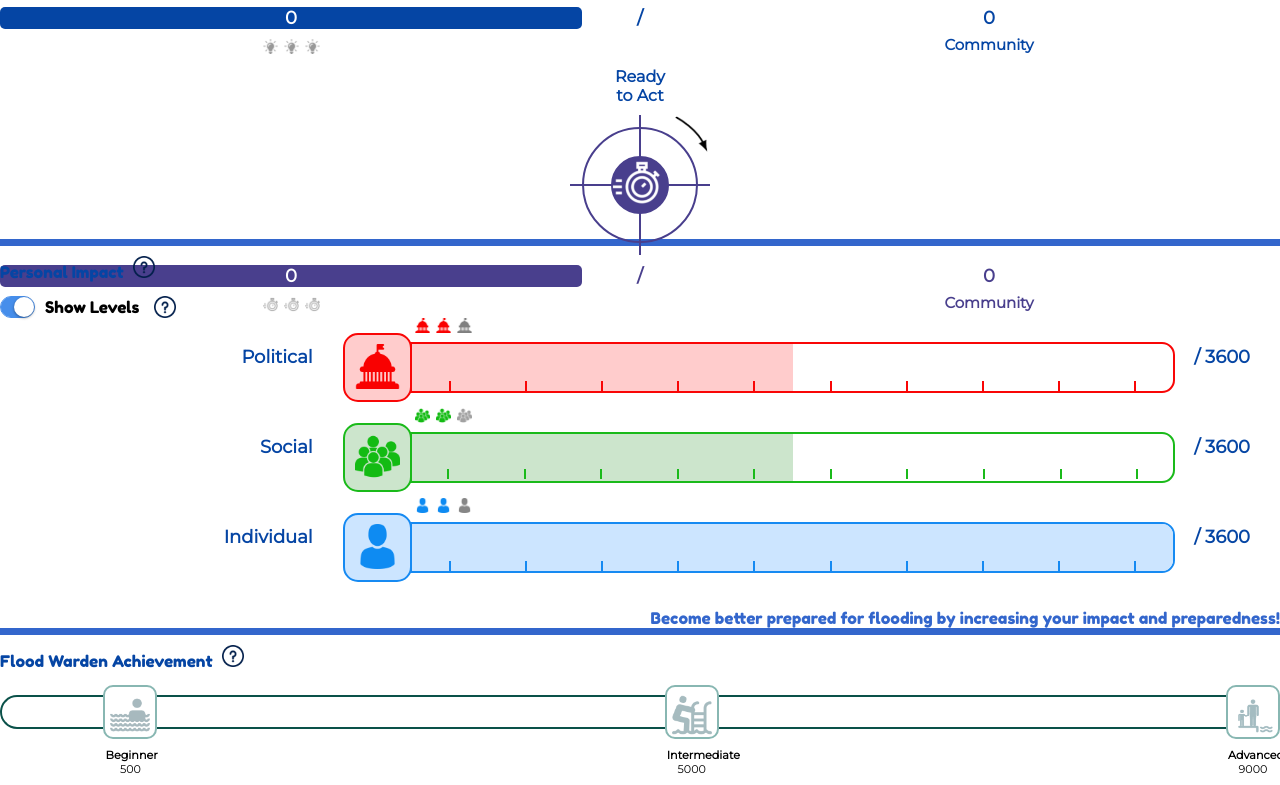
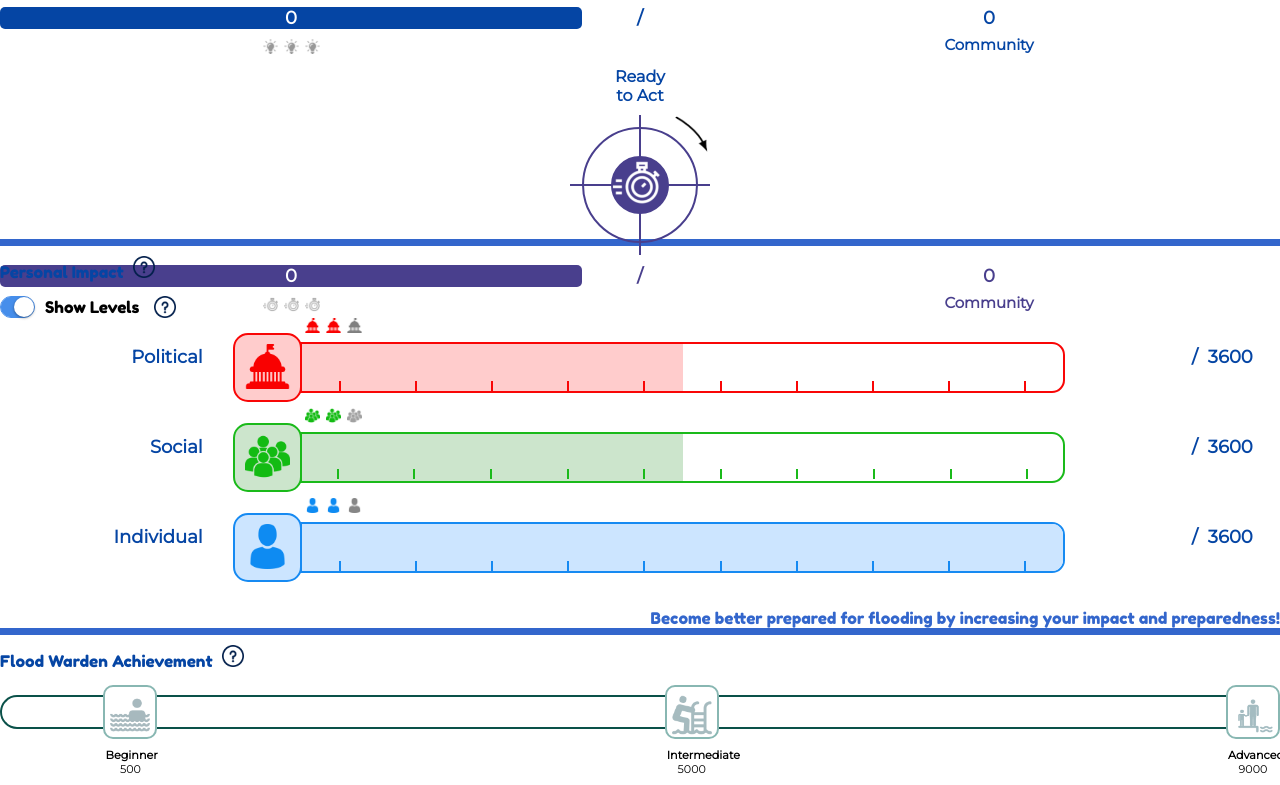
Before and after one commit to EIPCM/powerwidgets, a plain HTML site: page index.html in a window 1280 px wide. Shown: the part 561-1346 px from the top of the page. Drawn offline with Linux system fonts and the light colour scheme; a script that the page names is missing.

Commit message:
points style

```diff
--- a/css/powerwidgets.css
+++ b/css/powerwidgets.css
@@ -64,13 +64,21 @@ html,body{
   color: #0545a4;
   font-size: large;
   line-height: 22px;
-  margin-right: 30px;
-  text-align: right;
   font-family: 'Montserrat', sans-serif;
-  flex: .2;
+  flex: 1;
   padding-top: 28px;
 
-
+}
+.pi_points{
+  display: flex;
+}
+.pi_separator{
+  flex: 1;
+  text-align: right;
+  padding-right: 10px;
+}
+.pi_points_amount{
+  flex: .6;
 }
 .powerBartitle_rtl{
   flex: .2;
--- a/index.html
+++ b/index.html
@@ -293,7 +293,7 @@
               </div>
             </div>
           </div>
-          <div class="powerBarCommunityScore"><span class="lan_political" id="g_pa"> / 3600</div>
+          <div class="powerBarCommunityScore"><span class="pi_points" id="g_pa"><span class="pi_separator">/</span> <span class="pi_points_amount">3600</span></div>
 
         </div>
         <div class="powerRow">
@@ -335,7 +335,7 @@
               </div>
             </div>
           </div>
-          <div class="powerBarCommunityScore"><span class="lan_political" id="g_so"> / 3600</div>
+          <div class="powerBarCommunityScore"><span class="pi_points" id="g_so"><span class="pi_separator">/</span><span class="pi_points_amount">3600</span></div>
 
         </div>
         <div class="powerRow">
@@ -377,7 +377,7 @@
               </div>
             </div>
           </div>
-          <div class="powerBarCommunityScore"><span class="lan_political" id="g_in"> / 3600</div>
+          <div class="powerBarCommunityScore"><span class="pi_points" id="g_in"><span class="pi_separator">/</span><span class="pi_points_amount">3600</span></div>
 
         </div>
 
```
